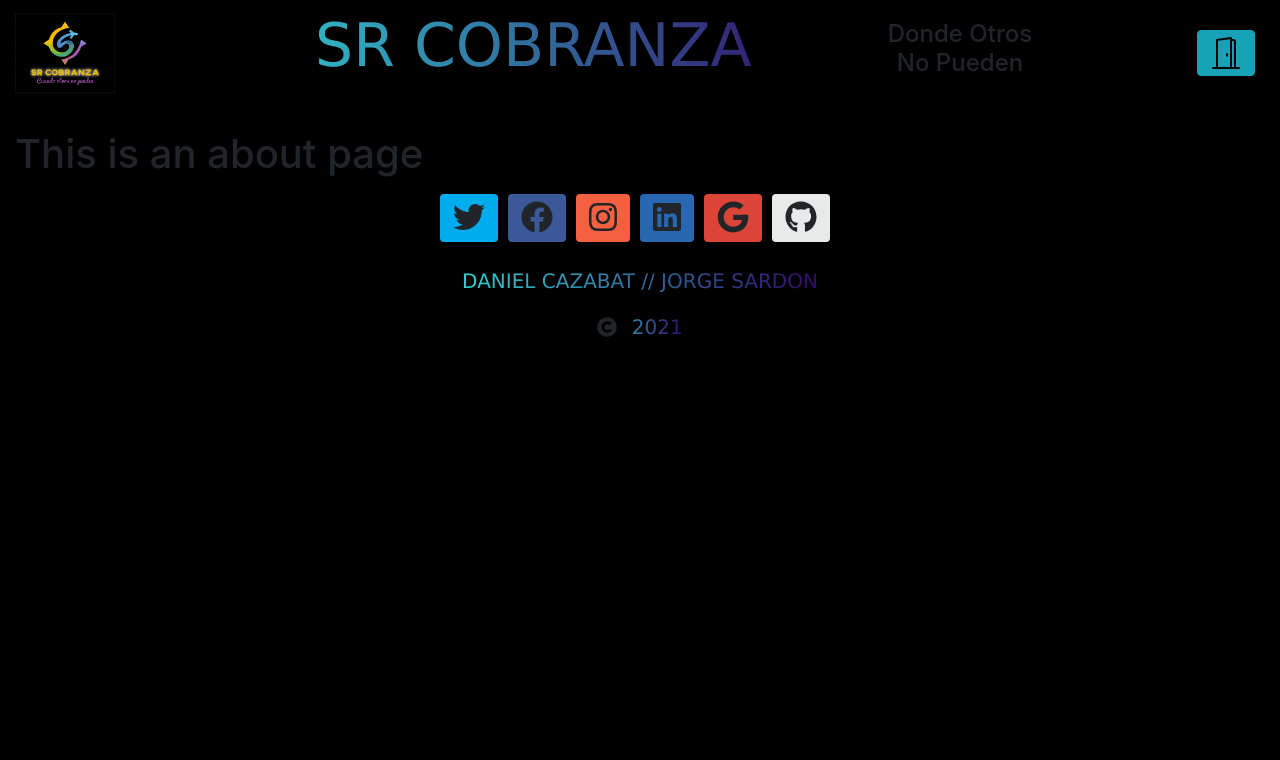
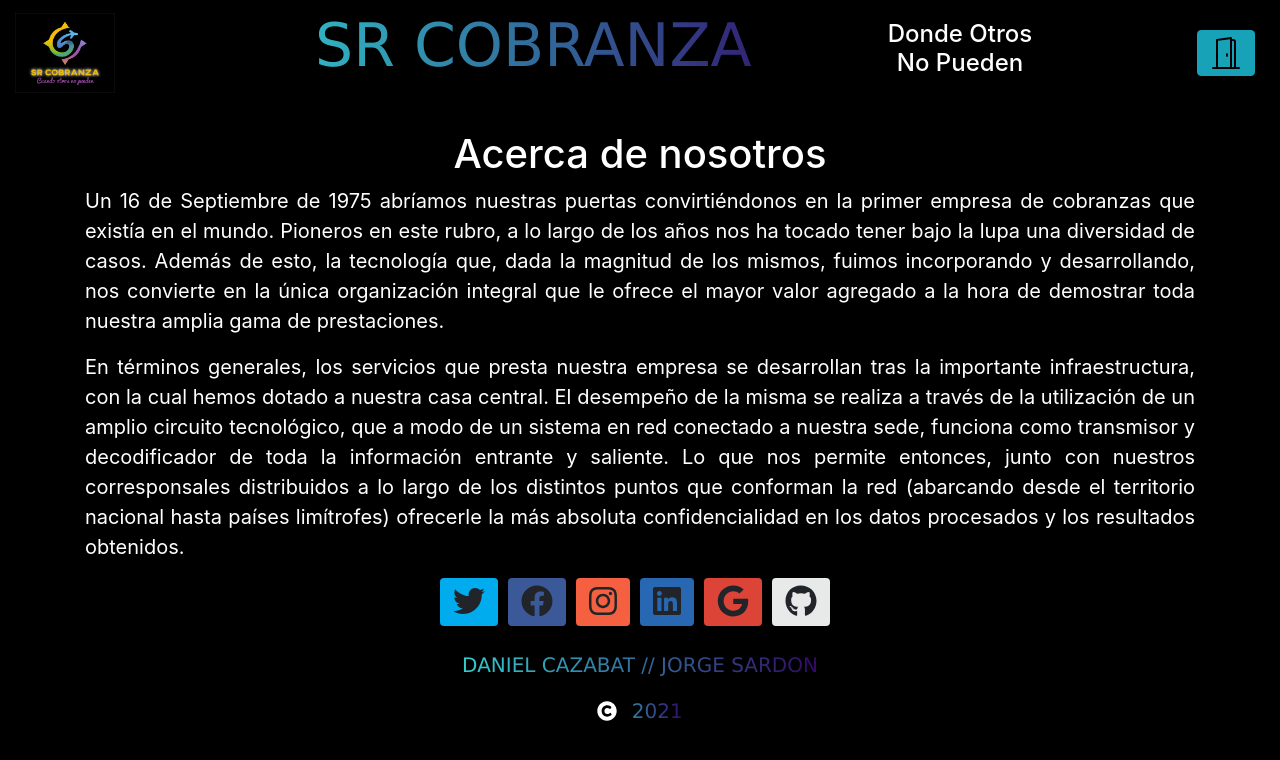
Before and after one commit to dcazabat/srcobranza_tp3, a Vue app: page /#/about in a window 1280 px wide. Shown: the top 760 px of the page. Built offline with nearby package versions, Linux system fonts and the light colour scheme; what vue-js-toggle-button would draw is missing.

Commit message:
Se agrega contenido en el about

```diff
--- a/src/views/About.vue
+++ b/src/views/About.vue
@@ -1,5 +1,41 @@
 <template>
   <div class="about">
-    <h1>This is an about page</h1>
+    <div class="container text-center">
+      <h1>Acerca de nosotros</h1>
+      <div class="text-justify">
+        <p>
+          Un 16 de Septiembre de 1975 abríamos nuestras puertas convirtiéndonos
+          en la primer empresa de cobranzas que existía en el mundo. Pioneros en
+          este rubro, a lo largo de los años nos ha tocado tener bajo la lupa
+          una diversidad de casos. Además de esto, la tecnología que, dada la
+          magnitud de los mismos, fuimos incorporando y desarrollando, nos
+          convierte en la única organización integral que le ofrece el mayor
+          valor agregado a la hora de demostrar toda nuestra amplia gama de
+          prestaciones.
+        </p>
+        <p>
+          En términos generales, los servicios que presta nuestra empresa se
+          desarrollan tras la importante infraestructura, con la cual hemos
+          dotado a nuestra casa central. El desempeño de la misma se realiza a
+          través de la utilización de un amplio circuito tecnológico, que a modo
+          de un sistema en red conectado a nuestra sede, funciona como
+          transmisor y decodificador de toda la información entrante y saliente.
+          Lo que nos permite entonces, junto con nuestros corresponsales
+          distribuidos a lo largo de los distintos puntos que conforman la red
+          (abarcando desde el territorio nacional hasta países limítrofes)
+          ofrecerle la más absoluta confidencialidad en los datos procesados y
+          los resultados obtenidos.
+        </p>
+      </div>
+    </div>
   </div>
 </template>
+<style>
+h1 {
+  color: white;
+}
+p {
+  color: white;
+  font-size: 20px;
+}
+</style>
```
